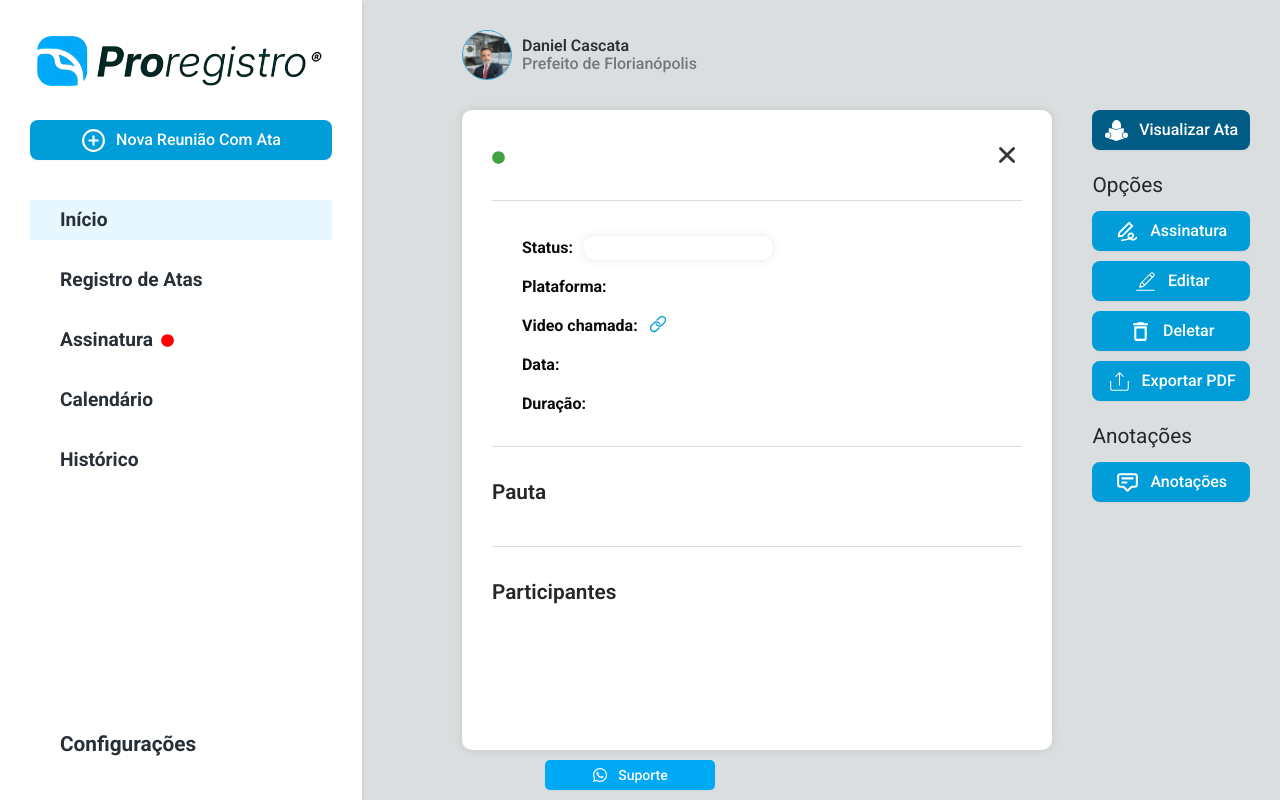
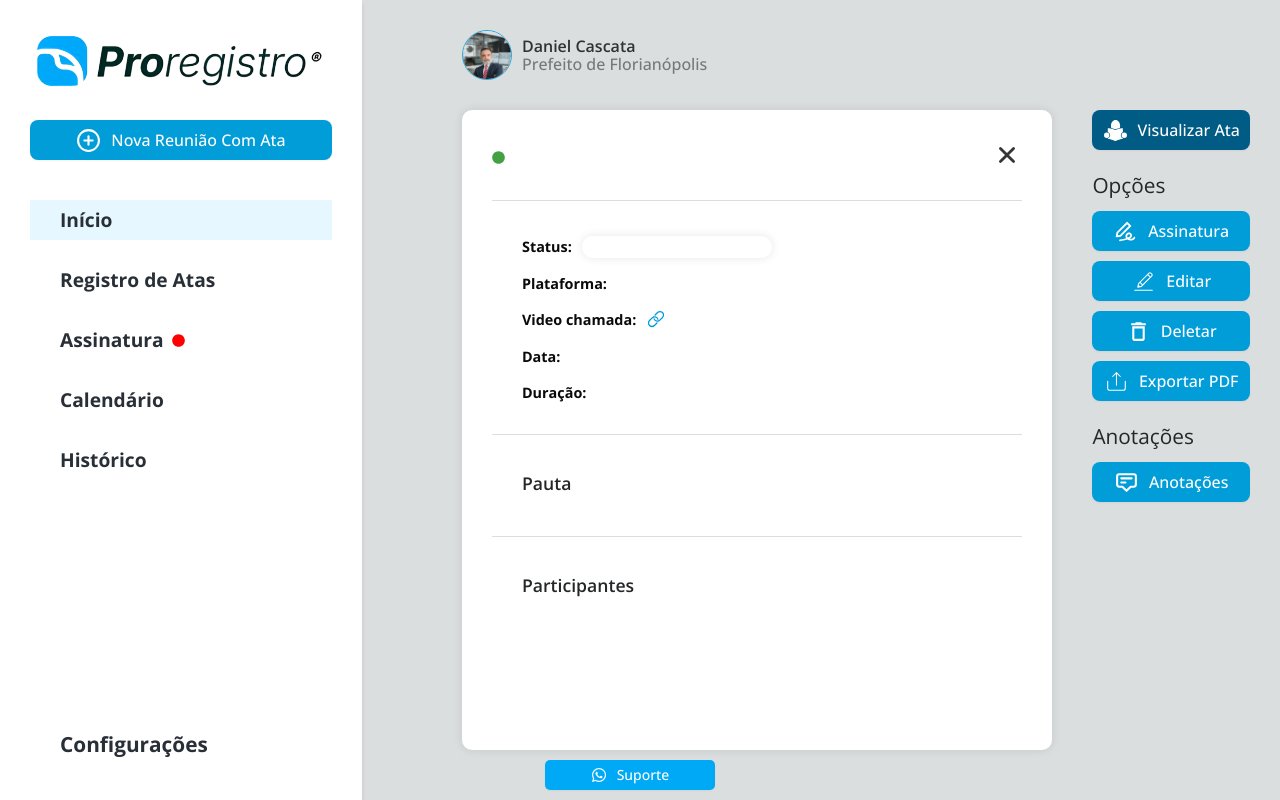
Before and after one commit to warlleism/front-end-challenge-react-typescript, a React (Vite) app: page /listOneAtaRegister in a window 1280 px wide. Built offline with nearby package versions, Linux system fonts and the light colour scheme.

Commit message:
fix: correção no css de listOnAraRegister

```diff
--- a/index.html
+++ b/index.html
@@ -5,9 +5,9 @@
   <meta charset="UTF-8" />
   <link rel="icon" type="image/svg+xml" href="/vite.svg" />
   <link rel="preconnect" href="https://fonts.googleapis.com">
-  <link rel="preconnect" href="https://fonts.gstatic.com" crossorigin>
-  <link href="https://fonts.googleapis.com/css2?family=Roboto:ital,wght@0,100..900;1,100..900&display=swap"
-    rel="stylesheet">
+<link rel="preconnect" href="https://fonts.gstatic.com" crossorigin>
+<link href="https://fonts.googleapis.com/css2?family=Open+Sans:ital,wght@0,300..800;1,300..800&display=swap" rel="stylesheet">
+
   <meta name="viewport" content="width=device-width, initial-scale=1.0" />
   <title>Vite + React + TS</title>
 </head>
--- a/src/index.css
+++ b/src/index.css
@@ -120,7 +120,7 @@
 @layer base {
   * {
     @apply border-border outline-ring/50;
-    font-family: "Roboto", sans-serif;
+    font-family: "Open Sans", sans-serif;
   }
 
   body {
--- a/src/pages/ListOneAtaRegister/listOneAtaRegister.tsx
+++ b/src/pages/ListOneAtaRegister/listOneAtaRegister.tsx
@@ -73,13 +73,13 @@ export default function ListOneAtaRegister() {
                         <div className="text-[#434343] font-semibold">{register.duration}</div>
                     </div>
                     <div className="h-[1px] w-full bg-[#4141412e] rounded-full mb-5 mt-5" />
-                    <div className="flex flex-col gap-2">
-                        <h3 className="text-[#252628] text-[1.3rem] font-semibold">Pauta</h3>
+                    <div className="flex flex-col gap-2 ata-text-content">
+                        <h3 className="text-[#252628] text-[1.1rem] font-semibold">Pauta</h3>
                         <div className="text-[#434343] font-semibold xl:pl-[30px]">{register.staff}</div>
                     </div>
                     <div className="h-[1px] w-full bg-[#4141412e] rounded-full mb-5 mt-5" />
-                    <div className="flex flex-col gap-2">
-                        <h3 className="text-[#252628] text-[1.3rem] font-semibold">Participantes</h3>
+                    <div className="flex flex-col gap-2 ata-text-content">
+                        <h3 className="text-[#252628] text-[1.1rem] font-semibold">Participantes</h3>
                         <div className="card-ata-register-participants">
                             {
                                 register.participants.map((participant: string, index: number) => (
--- a/src/pages/ListOneAtaRegister/style.scss
+++ b/src/pages/ListOneAtaRegister/style.scss
@@ -45,12 +45,12 @@
             }
 
             .ata-text-content {
+                gap: 10px;
                 display: flex;
-                gap: 10px;
+                font-size: .9rem;
+                font-weight: 700;
+                padding: 5px 0 0 30px;
                 box-sizing: border-box;
-                padding: 5px 0 0 30px;
-                font-size: 1rem;
-                font-weight: 700;
 
                 @media (max-width: 1027px) {
                     padding: 0;
```
